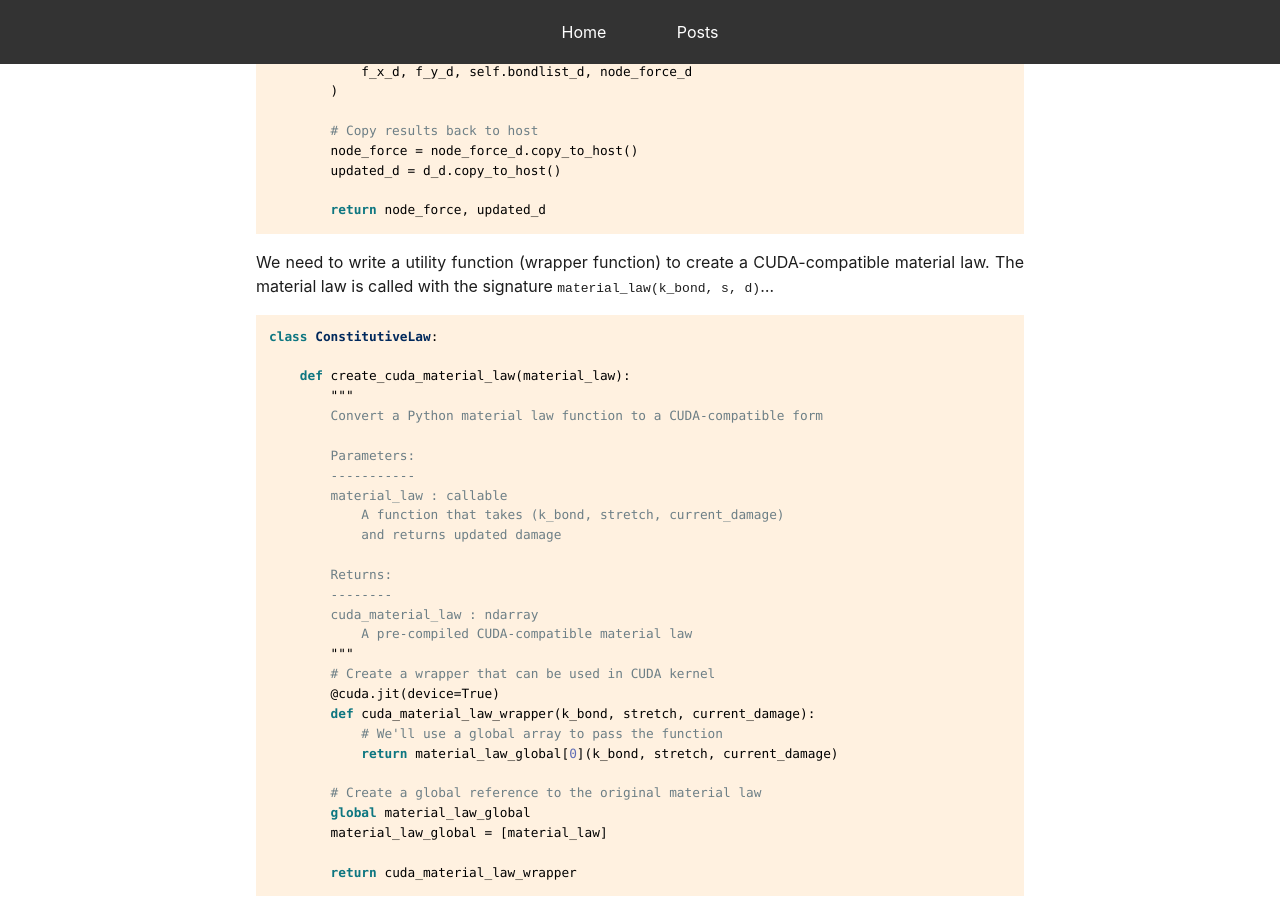
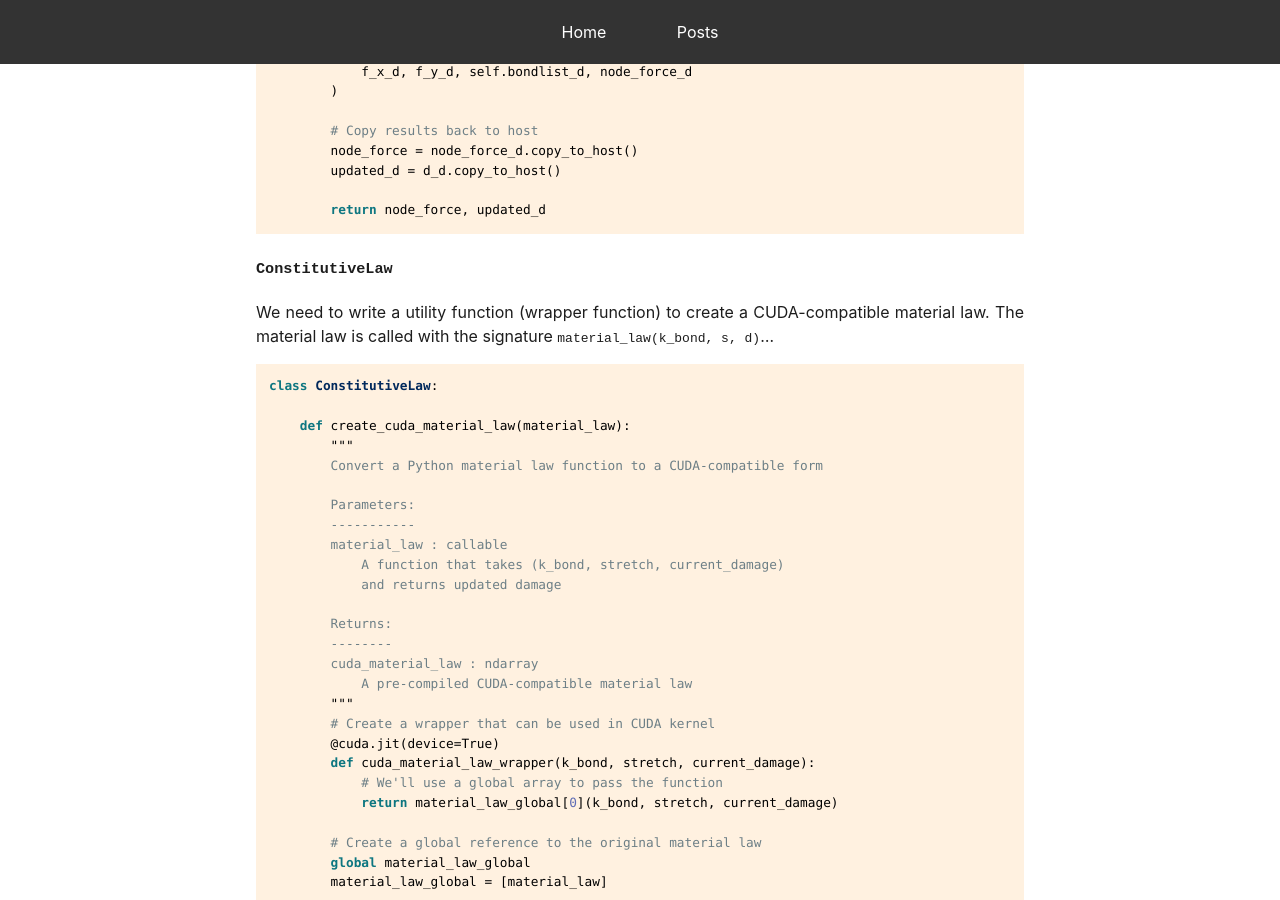
Before and after one commit to mark-hobbs/mark-hobbs.github.io, a Jekyll site: the page built from _posts/2025-02-03-cuda.md, in a window 1280 px wide and 900 px high, scrolled down 3592 px. Built offline with Jekyll 4.4.1, drawn with Linux system fonts in a browser that asks for light colours.

Commit message:
General updates

````diff
--- a/_posts/2025-02-03-cuda.md
+++ b/_posts/2025-02-03-cuda.md
@@ -180,6 +180,8 @@ class ParticleSet:
         return node_force, updated_d
 ```
 
+### `ConstitutiveLaw`
+
 We need to write a utility function (wrapper function) to create a CUDA-compatible material law. The material law is called with the signature `material_law(k_bond, s, d)`...
 
 ```python
````
